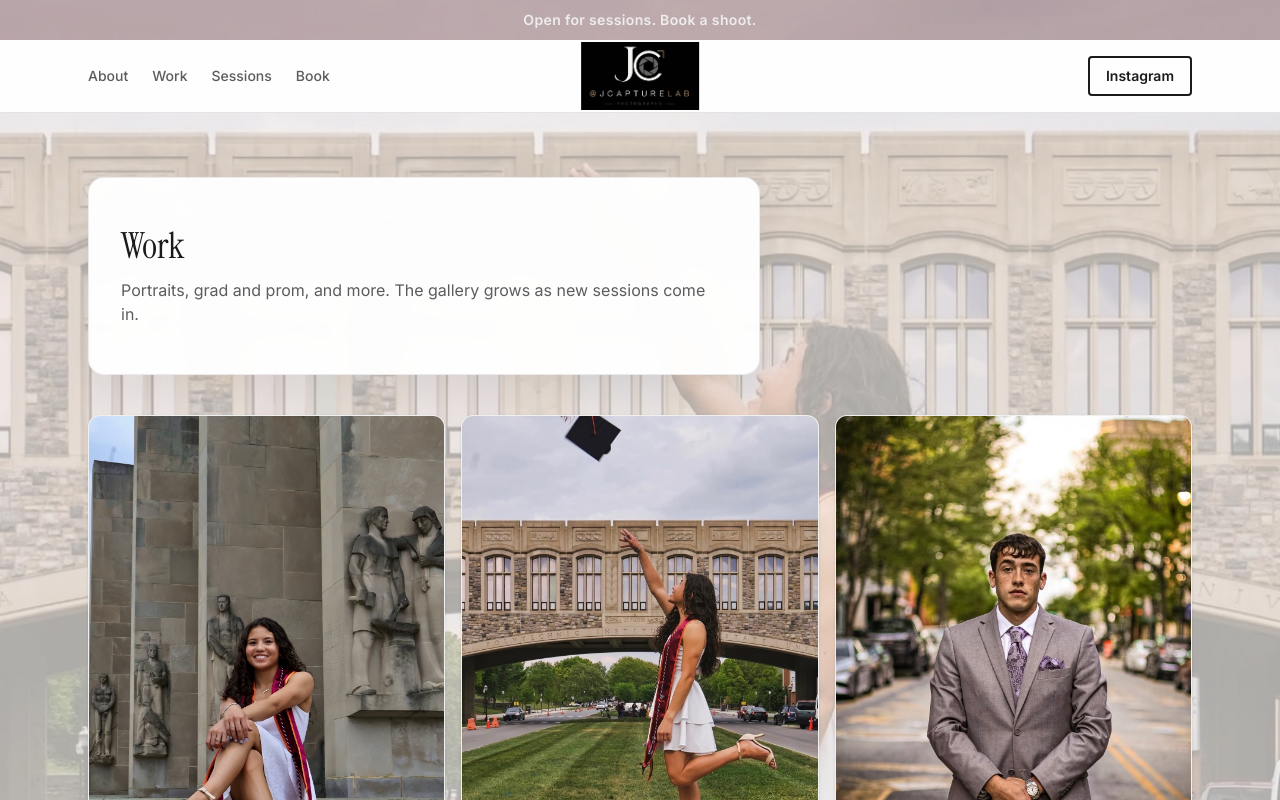
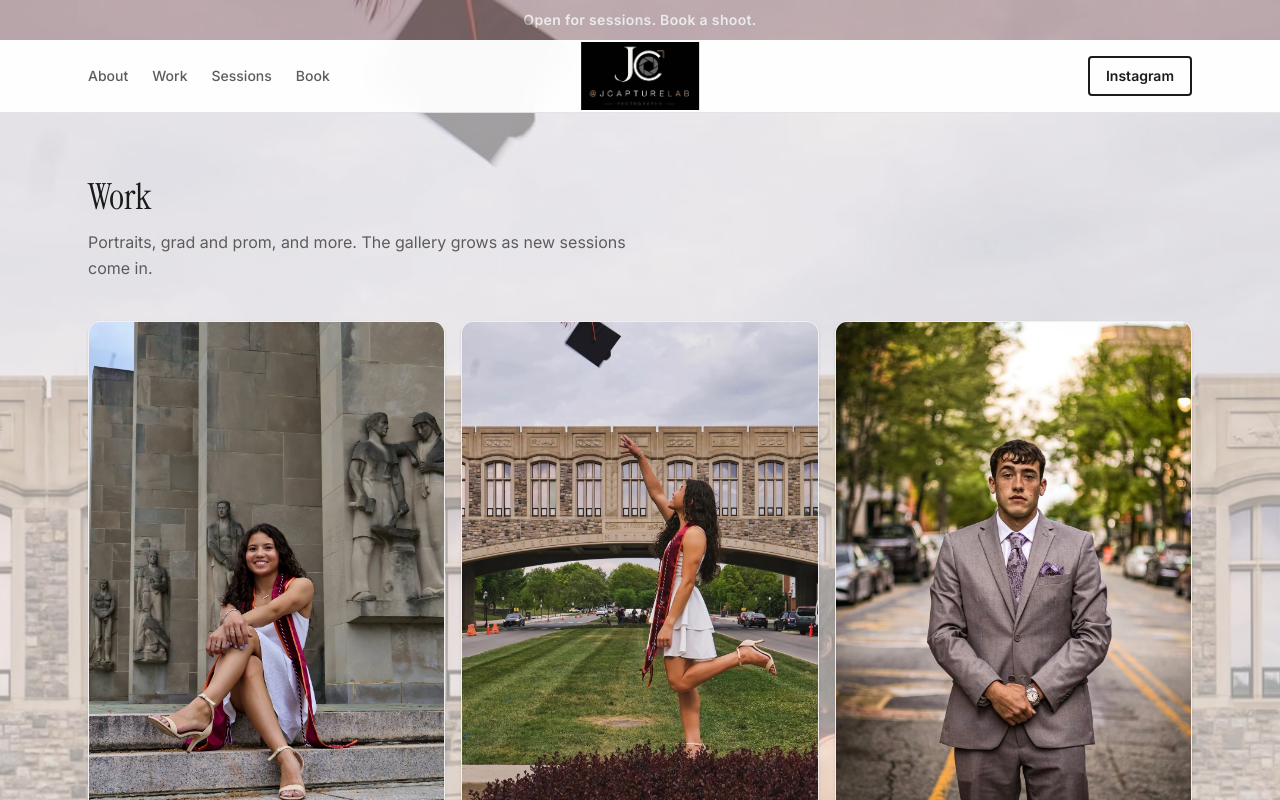
Before and after one commit to ahirsch17/jcapturelab, a Next.js app in the folder web/: page /portfolio in a window 1280 px wide. Shown: the top 800 px of the page. Built offline with nearby package versions, Linux system fonts and the light colour scheme.

Commit message:
Work page: drop frosted intro card; tighter backdrop for clarity
Co-authored-by: Cursor <cursoragent@cursor.com>

```diff
--- a/web/app/portfolio/page.tsx
+++ b/web/app/portfolio/page.tsx
@@ -1,6 +1,5 @@
 import type { Metadata } from "next";
 import Image from "next/image";
-import { ContentPanel } from "@/components/ContentPanel";
 import { PageBackdrop } from "@/components/PageBackdrop";
 import { backdropPortfolio, portfolio } from "@/lib/portfolio";
 
@@ -11,16 +10,21 @@ export const metadata: Metadata = {
 export default function PortfolioPage() {
   return (
     <div className="relative isolate min-h-[65vh]">
-      <PageBackdrop src={backdropPortfolio} objectPosition="center 25%" />
+      <PageBackdrop
+        src={backdropPortfolio}
+        objectPosition="center top"
+        opacity={0.58}
+        scrim={0.32}
+      />
       <div className="relative z-10 mx-auto max-w-6xl px-4 py-12 sm:px-6 sm:py-16">
-        <ContentPanel className="mb-10 max-w-2xl">
+        <header className="mb-10 max-w-xl">
           <h1 className="font-[family-name:var(--font-serif)] text-3xl text-[var(--foreground)] sm:text-4xl">
             Work
           </h1>
-          <p className="mt-3 max-w-2xl text-sm text-[var(--foreground-muted)] sm:text-base">
+          <p className="mt-3 text-sm leading-relaxed text-[var(--foreground-muted)] sm:text-base">
             Portraits, grad and prom, and more. The gallery grows as new sessions come in.
           </p>
-        </ContentPanel>
+        </header>
 
         <div className="columns-1 gap-4 sm:columns-2 lg:columns-3">
           {portfolio.map((item) => (
```
